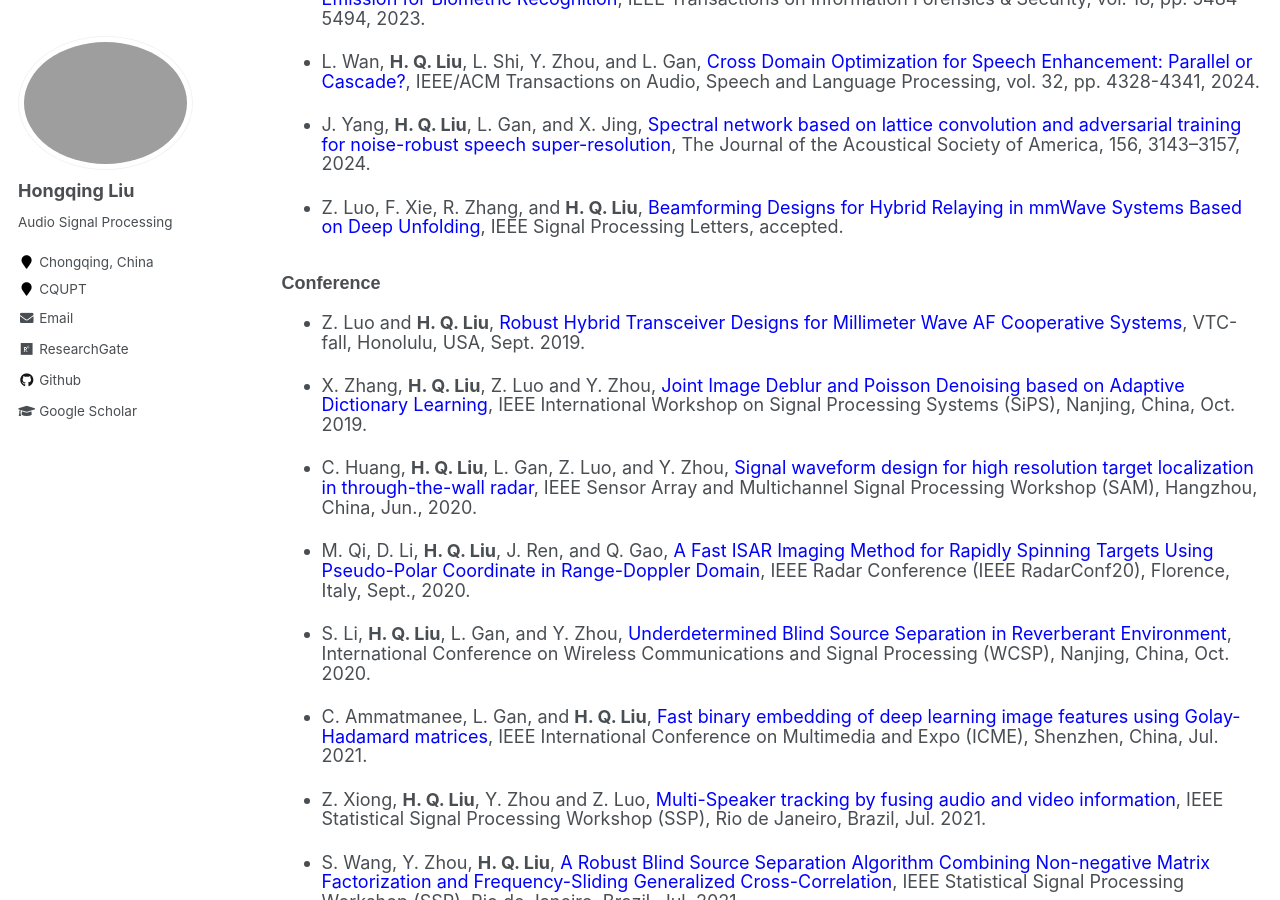
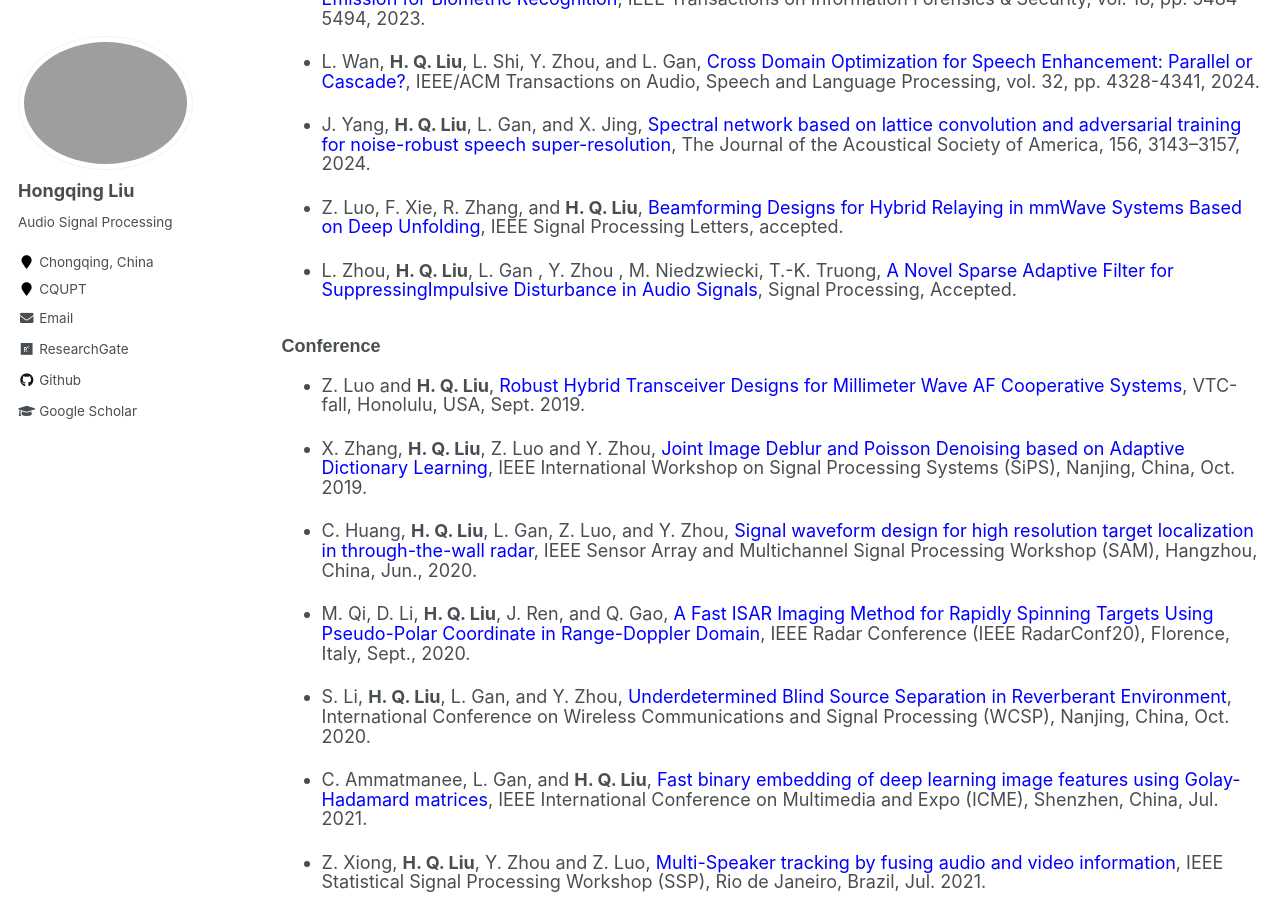
Before and after one commit to hong-qing-liu/english-hong-qing-liu.github.io, a Jekyll site: the page built from _pages/publications.md, in a window 1280 px wide and 900 px high, scrolled down 1025 px. Built offline with Jekyll 4.4.1, drawn with Linux system fonts in a browser that asks for light colours.

Commit message:
Update publications.md

```diff
--- a/_pages/publications.md
+++ b/_pages/publications.md
@@ -36,6 +36,9 @@ author_profile: true
 - J. Yang, <strong>H. Q. Liu</strong>, L. Gan, and X. Jing, <span style="color: blue;">Spectral network based on lattice convolution and adversarial training for noise-robust speech super-resolution</span>, The Journal of the Acoustical Society of America, 156, 3143–3157, 2024.
 
 - Z. Luo, F. Xie, R. Zhang, and <strong>H. Q. Liu</strong>, <span style="color: blue;">Beamforming Designs for Hybrid Relaying in mmWave Systems Based on Deep Unfolding</span>, IEEE Signal Processing Letters, accepted.
+
+- L. Zhou, <strong>H. Q. Liu</strong>, L. Gan , Y. Zhou , M. Niedzwiecki, T.-K. Truong, <span style="color: blue;">A Novel Sparse Adaptive Filter for SuppressingImpulsive Disturbance in Audio Signals</span>,  Signal Processing, Accepted.
+
 
 
 ### Conference
```
